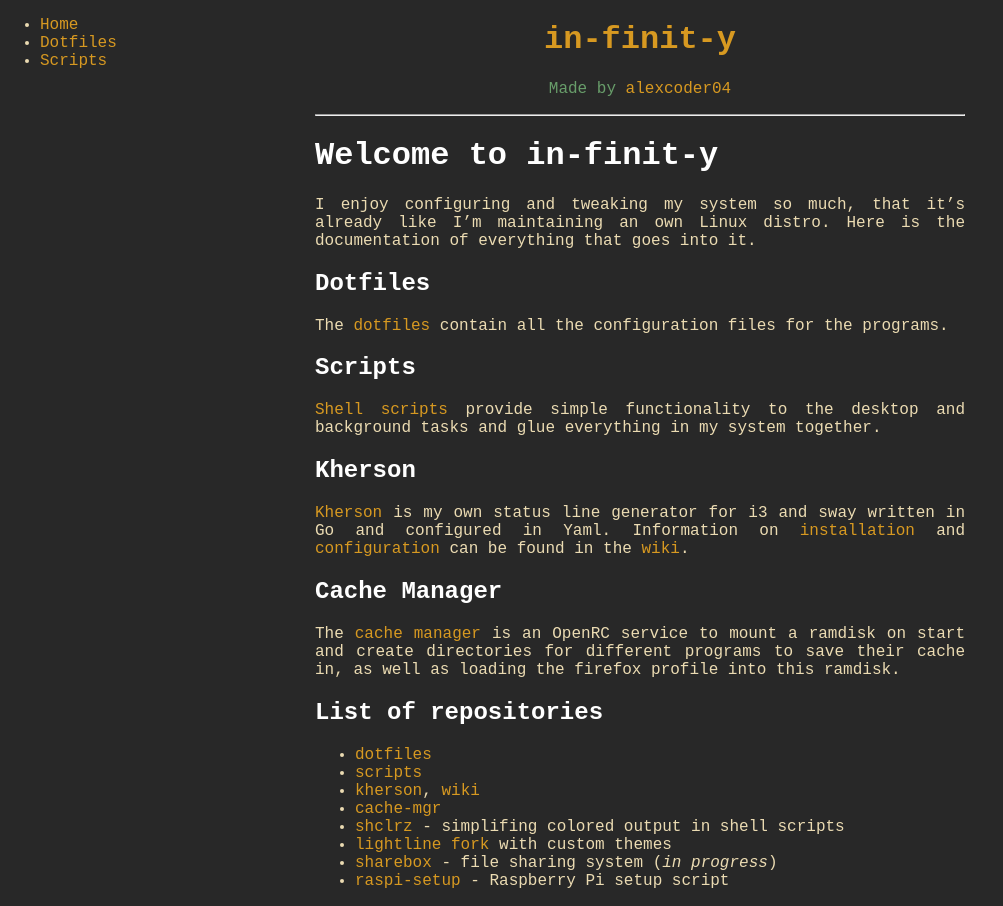
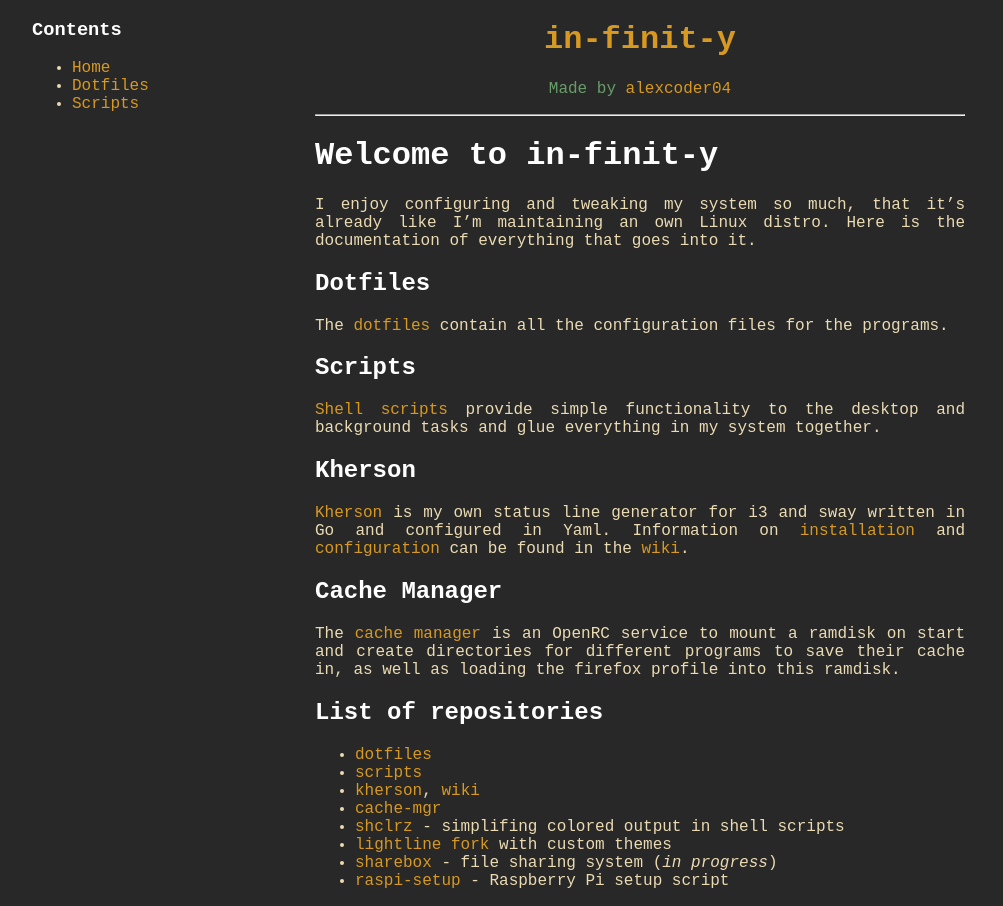
Before and after one commit to alexcoder04/in-finit-y, a Jekyll site: the page built from index.md, in a window 1280 px wide. Shown: the whole page, without its empty margins (0-1003 px from the left). Built offline with Jekyll 4.4.1, drawn with Linux system fonts in a browser that asks for light colours; our own code applies the rules of GitHub Pages for plain Markdown files; the repository's description, which GitHub fills in, is left out.

Commit message:
sidebar styling

```diff
--- a/_layouts/default.html
+++ b/_layouts/default.html
@@ -7,6 +7,7 @@
   <body>
 
     <div class="sidebar">
+        <h3>Contents</h3>
         <ul>
             {% for i in site.data.pages.list %}
             <li>
--- a/_sass/sidebar.scss
+++ b/_sass/sidebar.scss
@@ -5,4 +5,5 @@
     left: 0;
     width: 20vw;
     max-width: 200px;
+    padding-left: 2em;
 }
```
